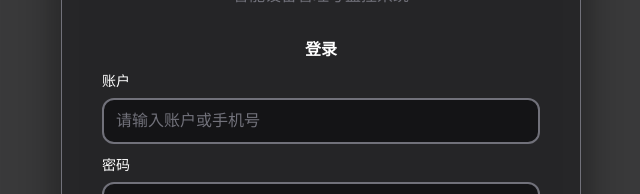
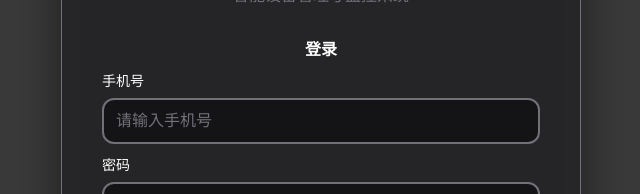
Before and after one commit to Jasper-Cheng/iot-web, a Vue app: page /login in a window 1280 px wide. Shown: the part 219-413 px from the top of the page, without its empty margins (319-959 px from the left). Built offline with nearby package versions, Linux system fonts and the light colour scheme.

Commit message:
更新登录功能，将用户名字段替换为手机号，修改相关表单和验证逻辑，以支持手机号登录。

```diff
--- a/src/api/auth.js
+++ b/src/api/auth.js
@@ -28,7 +28,7 @@ export function login(data) {
     url: '/auth/login',
     method: 'post',
     data: {
-      account: data.username,
+      phone: data.phone,
       password: data.password
     }
   })
--- a/src/views/Login.vue
+++ b/src/views/Login.vue
@@ -26,12 +26,12 @@
       <!-- 登录表单 -->
       <form v-if="!isRegister" class="login-form" @submit.prevent="handleLogin">
         <div class="form-group">
-          <label for="username">账户</label>
+          <label for="phone">手机号</label>
           <input
-            type="text"
-            id="username"
-            v-model="formData.username"
-            placeholder="请输入账户或手机号"
+            type="tel"
+            id="phone"
+            v-model="formData.phone"
+            placeholder="请输入手机号"
             required
           />
         </div>
@@ -194,7 +194,7 @@ const globalStore = useGlobalStore()
 
 // 表单数据
 const formData = reactive({
-  username: '',
+  phone: '',
   password: '',
   rememberMe: false
 })
@@ -209,7 +209,7 @@ const restoreRememberedCredentials = () => {
 
       // 检查是否在15天内
       if (credentials.timestamp && (now - credentials.timestamp) < 15 * 24 * 60 * 60 * 1000) {
-        formData.username = credentials.username || ''
+        formData.phone = credentials.phone || ''
         formData.password = credentials.password || ''
         formData.rememberMe = true
       } else {
@@ -227,7 +227,7 @@ const restoreRememberedCredentials = () => {
 const saveRememberedCredentials = () => {
   if (formData.rememberMe) {
     const credentials = {
-      username: formData.username,
+      phone: formData.phone,
       password: formData.password,
       timestamp: Date.now()
     }
@@ -278,8 +278,8 @@ const handleLogin = async () => {
   errorMessage.value = ''
 
   // 验证输入
-  if (!formData.username || !formData.password) {
-    errorMessage.value = '请输入用户名和密码'
+  if (!formData.phone || !formData.password) {
+    errorMessage.value = '请输入手机号和密码'
     return
   }
 
@@ -289,7 +289,7 @@ const handleLogin = async () => {
 
   // 调用登录API
   const response = await login({
-    username: formData.username,
+    phone: formData.phone,
     password: formData.password
   }).finally(() => {
     isLoading.value = false
@@ -358,8 +358,8 @@ const handleRegister = async () => {
   // 注册成功，显示成功消息
   ElMessage.success('注册成功，请登录')
 
-  // 将注册的账号和密码填写到登录表单
-  formData.username = registerData.username
+  // 将注册的手机号和密码填写到登录表单
+  formData.phone = registerData.phone
   formData.password = registerData.password
 
   // 切换到登录模式
```
